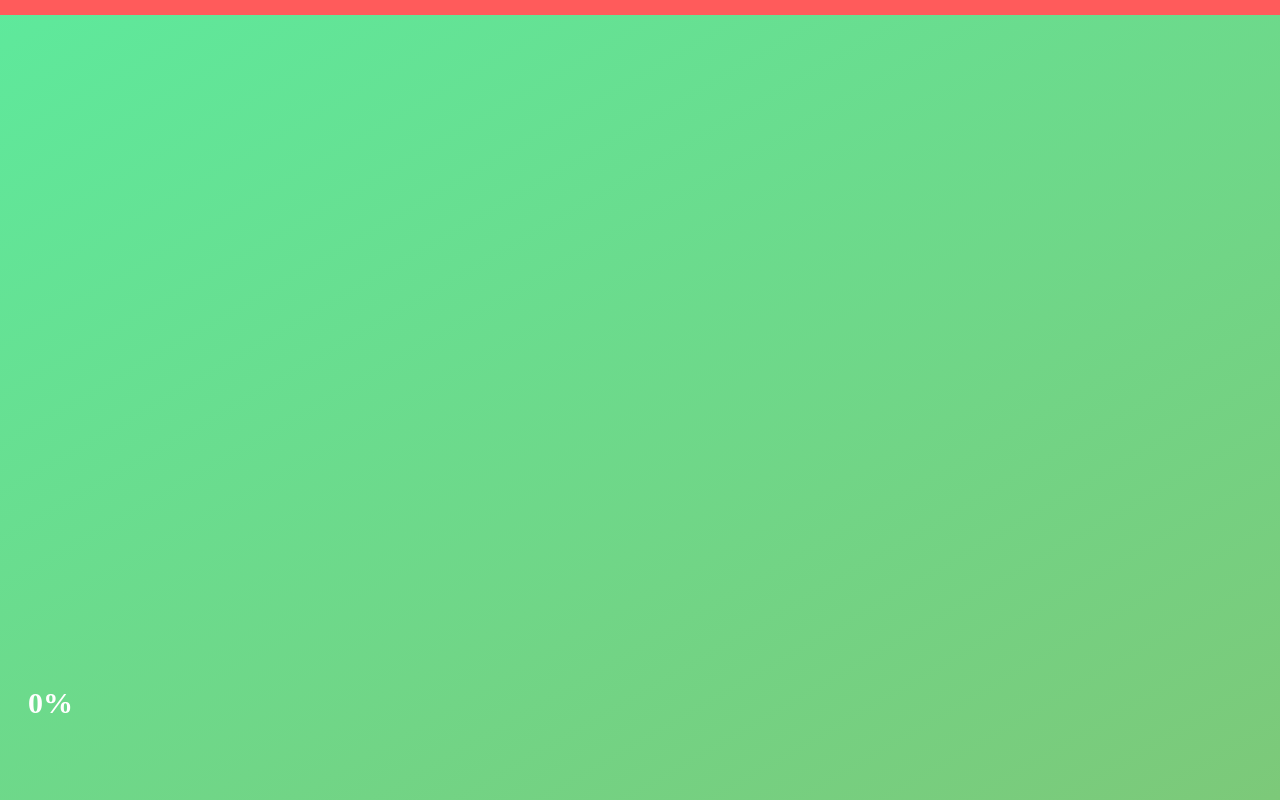
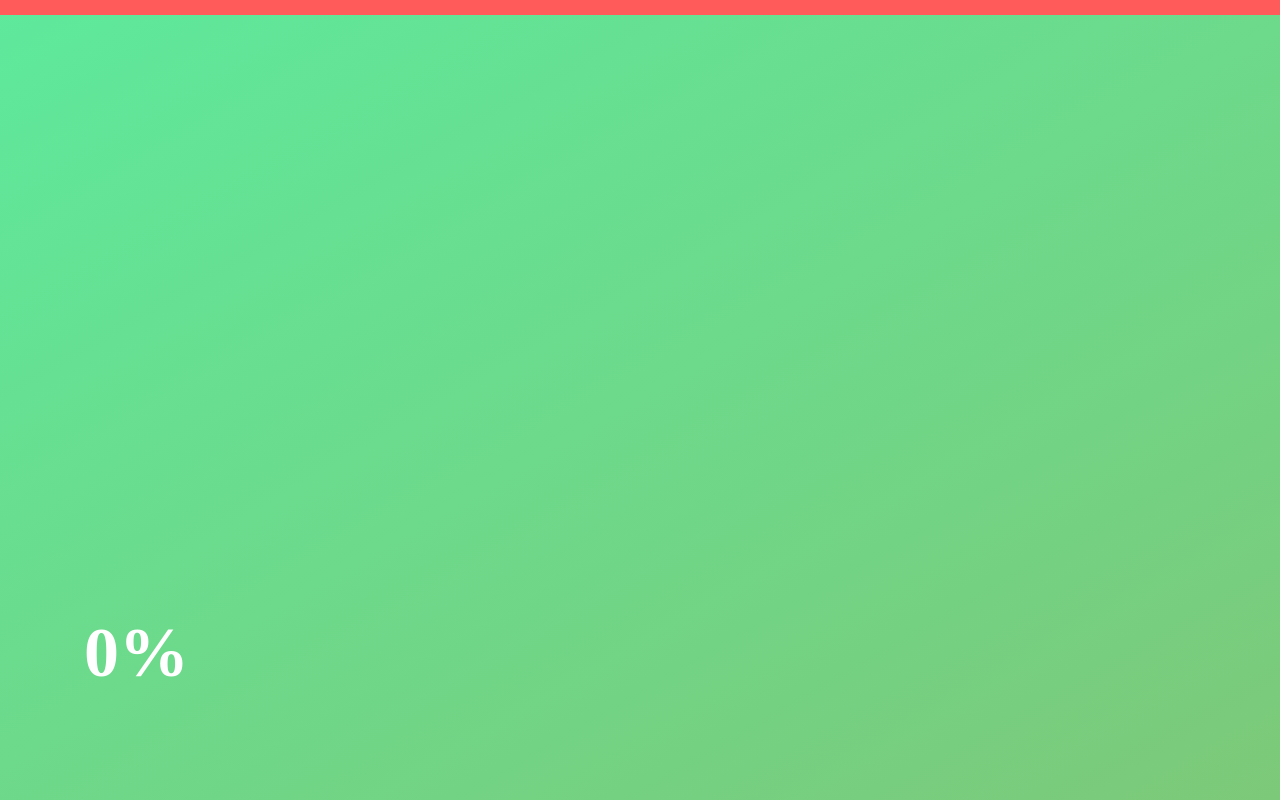
Before and after one commit to Chaeyeon1/Interactive, a plain HTML site: page index.html in a window 1280 px wide. Shown: the top 800 px of the page. Drawn offline with Linux system fonts and the light colour scheme.

Commit message:
%로 나타내기 코드 정리

```diff
--- a/index.html
+++ b/index.html
@@ -15,9 +15,10 @@
       h1 {
         position: fixed;
         padding: 20px;
-        font-size: 30px;
+        font-size: 70px;
         color: rgb(255, 255, 255);
         bottom: 5%;
+        left: 5%;
       }
       .innerWrap {
         width: 100%;
@@ -32,11 +33,12 @@
         background-color: #ff5b5b;
       }
       .bar {
-        width: 50%;
+        width: 0%;
         height: inherit;
         position: absolute;
         z-index: 100;
         background-color: white;
+        transition: width 0.4s ease;
       }
     </style>
   </head>
@@ -53,13 +55,16 @@
 
     let scrollNum = 0;
     let documentHeight = 0;
+    let per = 0;
 
     window.addEventListener("scroll", () => {
       scrollNum = window.scrollY;
       documentHeight = document.body.scrollHeight - window.innerHeight;
 
-      h1.innerText = percent(scrollNum, documentHeight) + "%";
-      progressBar.style.width = percent(scrollNum, documentHeight) + "%";
+      per = percent(scrollNum, documentHeight) + "%";
+
+      h1.innerText = per;
+      progressBar.style.width = per;
     });
 
     const percent = (num, totalNum) => {
```
